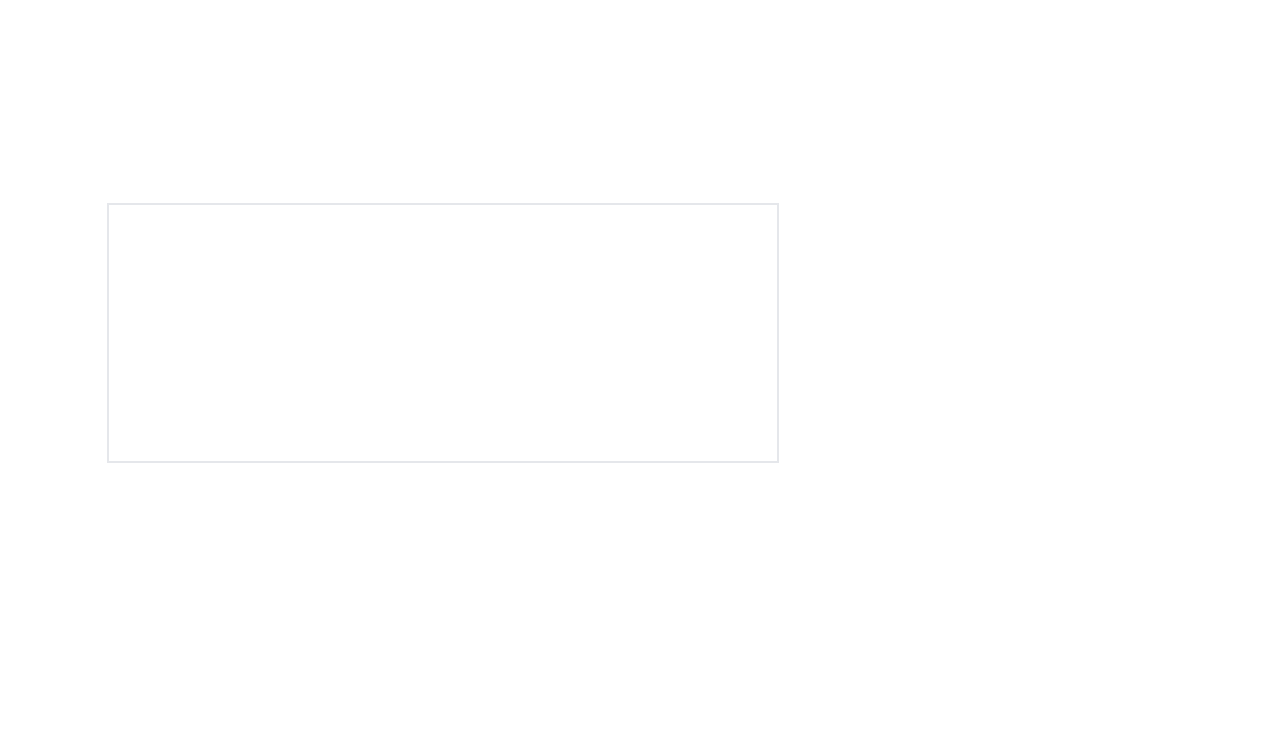
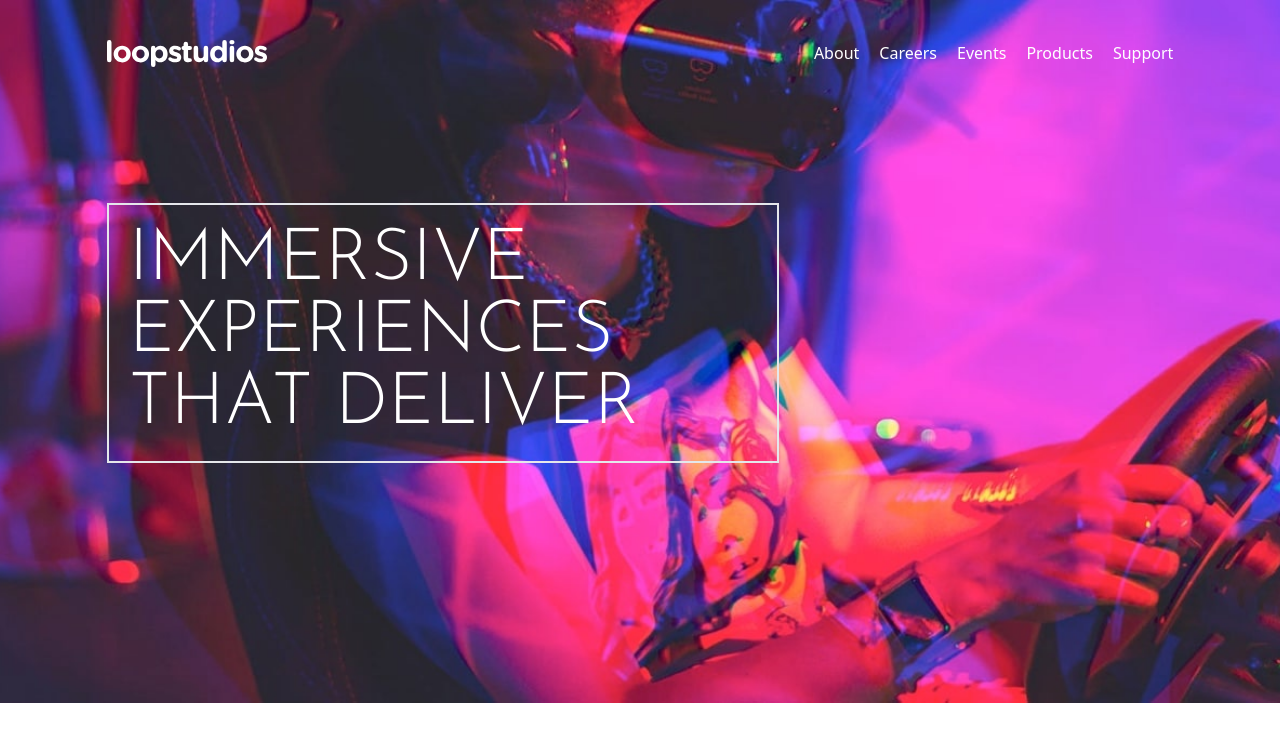
Before and after one commit to john-k-phillips/fm-loopstudios-landing-page, a React (Create React App) app: page / in a window 1280 px wide. Shown: the top 742 px of the page. Built offline with nearby package versions, Linux system fonts and the light colour scheme.

Commit message:
Custom font size tweaked for hero.

```diff
--- a/tailwind.config.js
+++ b/tailwind.config.js
@@ -7,6 +7,13 @@ module.exports = {
         alata: ['Alata', 'sans-serif'],
         josefin: ['Josefin Sans', 'sans-serif'],
       },
+      backgroundImage: {
+        'hero-pattern-desktop': "url('/src/images/desktop/image-hero.jpg')",
+        'hero-pattern-mobile': "url('/src/images/mobile/image-hero.jpg')",
+      },
+      fontSize: {
+        '5xl': '2.5rem',
+      },
     },
   },
   variants: {
```
